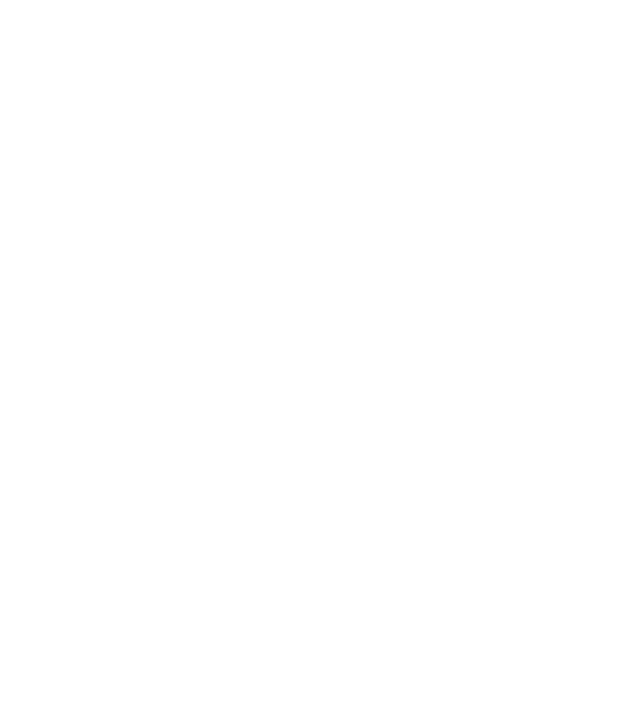
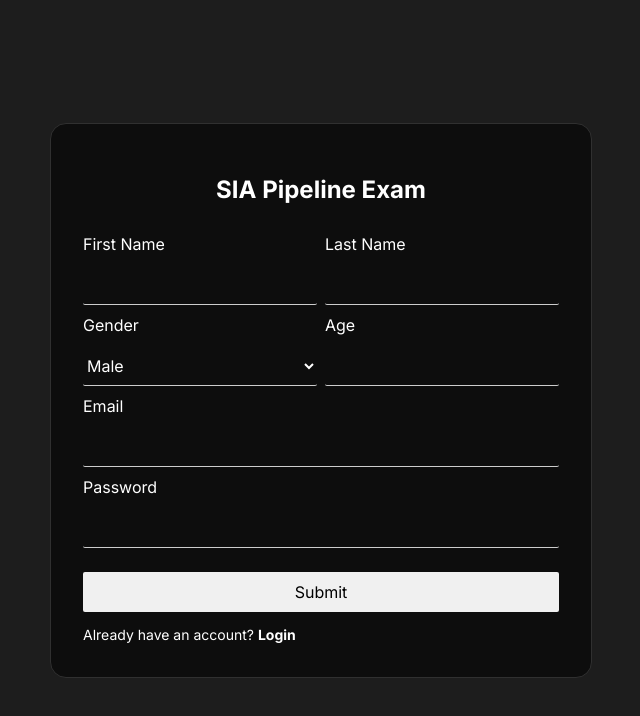
Before and after one commit to sherwinromano/sia-pipeline-exam, a React (Vite) app: page /sia-pipeline-exam/register in a window 1280 px wide. Before the commit this address had no page. Shown: the top 716 px of the page, without its empty margins (319-959 px from the left). Built offline with nearby package versions, Linux system fonts and the light colour scheme.

Commit message:
Changes ui

```diff
--- a/index.html
+++ b/index.html
@@ -5,7 +5,24 @@
     <link rel="icon" type="image/svg+xml" href="/vite.svg" />
     <meta name="viewport" content="width=device-width, initial-scale=1.0" />
     <title>SIA Final Exam</title>
+    <link rel="preconnect" href="https://fonts.googleapis.com" />
+    <link rel="preconnect" href="https://fonts.gstatic.com" crossorigin />
+    <link
+      href="https://fonts.googleapis.com/css2?family=Inter:ital,opsz,wght@0,14..32,100..900;1,14..32,100..900&display=swap"
+      rel="stylesheet"
+    />
     <script src="https://cdn.tailwindcss.com"></script>
+    <script>
+      tailwind.config = {
+        theme: {
+          extend: {
+            screens: {
+              xs: "320px",
+            },
+          },
+        },
+      };
+    </script>
   </head>
   <body>
     <div id="root"></div>
--- a/package.json
+++ b/package.json
@@ -9,7 +9,7 @@
     "lint": "eslint .",
     "preview": "vite preview",
     "predeploy": "npm run build",
-    "deploy": "gh-pages -d build"
+    "deploy": "gh-pages -d dist"
   },
   "dependencies": {
     "firebase": "^11.1.0",
--- a/src/App.jsx
+++ b/src/App.jsx
@@ -7,9 +7,9 @@
   return (
     <BrowserRouter>
       <Routes>
-        <Route path="/login" element={<Login />} />
-        <Route path="/register" element={<Register />} />
-        <Route path="/" element={<Home />} />
+        <Route path="/sia-pipeline-exam/login" element={<Login />} />
+        <Route path="/sia-pipeline-exam/register" element={<Register />} />
+        <Route path="/sia-pipeline-exam/" element={<Home />} />
       </Routes>
     </BrowserRouter>
   );
--- a/src/index.css
+++ b/src/index.css
@@ -3,3 +3,8 @@
   padding: 0;
   box-sizing: border-box;
 }
+
+body {
+  font-family: "Inter", serif;
+  font-optical-sizing: auto;
+}
--- a/src/pages/Home.jsx
+++ b/src/pages/Home.jsx
@@ -9,13 +9,20 @@
 
   const handleLogout = () => {
     localStorage.clear();
-    window.location.replace("/login");
+    window.location.replace("/sia-pipeline-exam/login");
   };
 
   return (
-    <div className="h-screen flex justify-center items-center">
-      <h1 className="text-[2rem] font-bold">Hello, {name}</h1>
-      <button onClick={handleLogout}>Log Out</button>
+    <div className="h-screen flex flex-col items-center justify-center bg-[#1d1d1d]">
+      <h1 className="text-[2rem] font-bold text-white">
+        Hello, {!name ? "user" : name}
+      </h1>
+      <button
+        className="bg-[#f0f0f0] text-black w-[14rem] mt-8 p-2 cursor-pointer rounded-sm"
+        onClick={handleLogout}
+      >
+        Log Out
+      </button>
     </div>
   );
 };
--- a/src/pages/Login.jsx
+++ b/src/pages/Login.jsx
@@ -1,6 +1,7 @@
 import { useState } from "react";
 import { db } from "../../firebase";
 import { getDocs, collection, query, where } from "firebase/firestore";
+import { Link } from "react-router-dom";
 
 const loginUser = async ({ email, password }) => {
   try {
@@ -55,40 +56,58 @@
   };
 
   return (
-    <div className="h-screen flex items-center justify-center">
+    <div className="h-screen xs:px-4 lg:px-0 flex items-center justify-center bg-[#1d1d1d]">
       <form
         onSubmit={handleLogin}
-        className="bg-[#cccccc] p-4 w-[24rem] rounded-[1rem]"
+        className="bg-[#0d0d0d] p-8 w-[24rem] rounded-[1rem] flex flex-col border border-[#303030] gap-2"
       >
+        <div className="py-4 flex justify-center">
+          <h1 className="font-bold text-[1.5rem] text-white">
+            SIA Pipeline Exam
+          </h1>
+        </div>
+
         <div className="flex flex-col gap-2">
-          <label htmlFor="email">Email</label>
+          <label htmlFor="email" className="text-base text-white">
+            Email
+          </label>
           <input
-            className="outline-none p-2 rounded-sm"
+            className="outline-none py-2 text-white rounded-sm bg-transparent border-b border-[#cccccc]"
             type="email"
             name="email"
             id="email"
+            placeholder="Email"
             value={credentials.email}
             onChange={handleInputChange}
           />
         </div>
         <div className="flex flex-col gap-2">
-          <label htmlFor="password">Password</label>
+          <label htmlFor="password" className="text-base text-white">
+            Password
+          </label>
           <input
-            className="outline-none p-2 rounded-sm"
+            className="outline-none py-2 text-white rounded-sm bg-transparent border-b border-[#cccccc]"
             type="password"
             name="password"
+            placeholder="Password"
             id="password"
             value={credentials.password}
             onChange={handleInputChange}
           />
         </div>
         <button
-          className="bg-[blue] text-white w-full mt-4 p-2 cursor-pointer rounded-sm"
+          className="bg-[#f0f0f0] text-black w-full mt-4 p-2 cursor-pointer rounded-sm"
           type="submit"
         >
           Submit
         </button>
         {error && <p className="text-red-500 mt-2">{error}</p>}
+        <p className="text-white text-[14px] mt-[4px]">
+          Don't have an account?{" "}
+          <Link to="/sia-pipeline-exam/register" className="font-bold">
+            Register
+          </Link>
+        </p>
       </form>
     </div>
   );
--- a/src/pages/Register.jsx
+++ b/src/pages/Register.jsx
@@ -1,4 +1,5 @@
 import React, { useState } from "react";
+import { Link } from "react-router-dom";
 import { collection, addDoc } from "firebase/firestore";
 import { db } from "../../firebase";
 
@@ -31,16 +32,23 @@
   };
 
   return (
-    <div className="h-screen flex items-center justify-center">
+    <div className="h-screen xs:px-4 lg:px-0 flex items-center justify-center bg-[#1d1d1d]">
       <form
         onSubmit={handleRegister}
-        className="bg-[#cccccc] p-4 w-[auto] rounded-[1rem] flex flex-col"
+        className="bg-[#0d0d0d] p-8 w-[auto] rounded-[1rem] flex flex-col border border-[#303030] gap-2"
       >
-        <div className="flex gap-2">
+        <div className="py-4 flex justify-center">
+          <h1 className="font-bold text-[1.5rem] text-white">
+            SIA Pipeline Exam
+          </h1>
+        </div>
+        <div className="flex xs:flex-col lg:flex-row gap-2 w-full">
           <div className="flex flex-col gap-2 w-full">
-            <label htmlFor="firstName">First Name</label>
+            <label htmlFor="firstName" className="text-base text-white">
+              First Name
+            </label>
             <input
-              className="outline-none p-2 rounded-sm"
+              className="outline-none py-2 text-white rounded-sm bg-transparent border-b border-[#cccccc]"
               type="text"
               name="firstName"
               id="firstName"
@@ -49,9 +57,11 @@
             />
           </div>
           <div className="flex flex-col gap-2 w-full">
-            <label htmlFor="lastName">Last Name</label>
+            <label htmlFor="lastName" className="text-base text-white">
+              Last Name
+            </label>
             <input
-              className="outline-none p-2 rounded-sm"
+              className="outline-none py-2 text-white rounded-sm bg-transparent border-b border-[#cccccc]"
               type="text"
               name="lastName"
               id="lastName"
@@ -60,13 +70,15 @@
             />
           </div>
         </div>
-        <div className="flex gap-2">
-          <div className="flex flex-col gap-2 w-full">
-            <label htmlFor="gender">Gender</label>
+        <div className="flex xs:flex-col lg:flex-row gap-2 w-full">
+          <div className="flex flex-col gap-2 w-full justify-between">
+            <label htmlFor="gender" className="text-base text-white">
+              Gender
+            </label>
             <select
               name="gender"
               id="gender"
-              className="outline-none p-2 rounded-sm"
+              className="outline-none py-2 text-white rounded-sm bg-transparent border-b border-[#cccccc]"
               value={formData.gender}
               onChange={handleChange}
             >
@@ -76,9 +88,11 @@
             </select>
           </div>
           <div className="flex flex-col gap-2 w-full">
-            <label htmlFor="age">Age</label>
+            <label htmlFor="age" className="text-base text-white">
+              Age
+            </label>
             <input
-              className="outline-none p-2 rounded-sm"
+              className="outline-none py-2 text-white rounded-sm bg-transparent border-b border-[#cccccc]"
               type="number"
               name="age"
               id="age"
@@ -88,9 +102,11 @@
           </div>
         </div>
         <div className="flex flex-col gap-2">
-          <label htmlFor="email">Email</label>
+          <label htmlFor="email" className="text-base text-white">
+            Email
+          </label>
           <input
-            className="outline-none p-2 rounded-sm"
+            className="outline-none py-2 text-white rounded-sm bg-transparent border-b border-[#cccccc]"
             type="email"
             name="email"
             id="email"
@@ -99,9 +115,11 @@
           />
         </div>
         <div className="flex flex-col gap-2">
-          <label htmlFor="password">Password</label>
+          <label htmlFor="password" className="text-base text-white">
+            Password
+          </label>
           <input
-            className="outline-none p-2 rounded-sm"
+            className="outline-none py-2 text-white rounded-sm bg-transparent border-b border-[#cccccc]"
             type="password"
             name="password"
             id="password"
@@ -110,11 +128,17 @@
           />
         </div>
         <button
-          className="bg-[blue] text-white w-full mt-4 p-2 cursor-pointer rounded-sm"
+          className="bg-[#f0f0f0] text-black w-full mt-4 p-2 cursor-pointer rounded-sm"
           type="submit"
         >
           Submit
         </button>
+        <p className="text-white text-[14px] mt-[4px]">
+          Already have an account?{" "}
+          <Link to="/sia-pipeline-exam/login" className="font-bold">
+            Login
+          </Link>
+        </p>
       </form>
     </div>
   );
```
